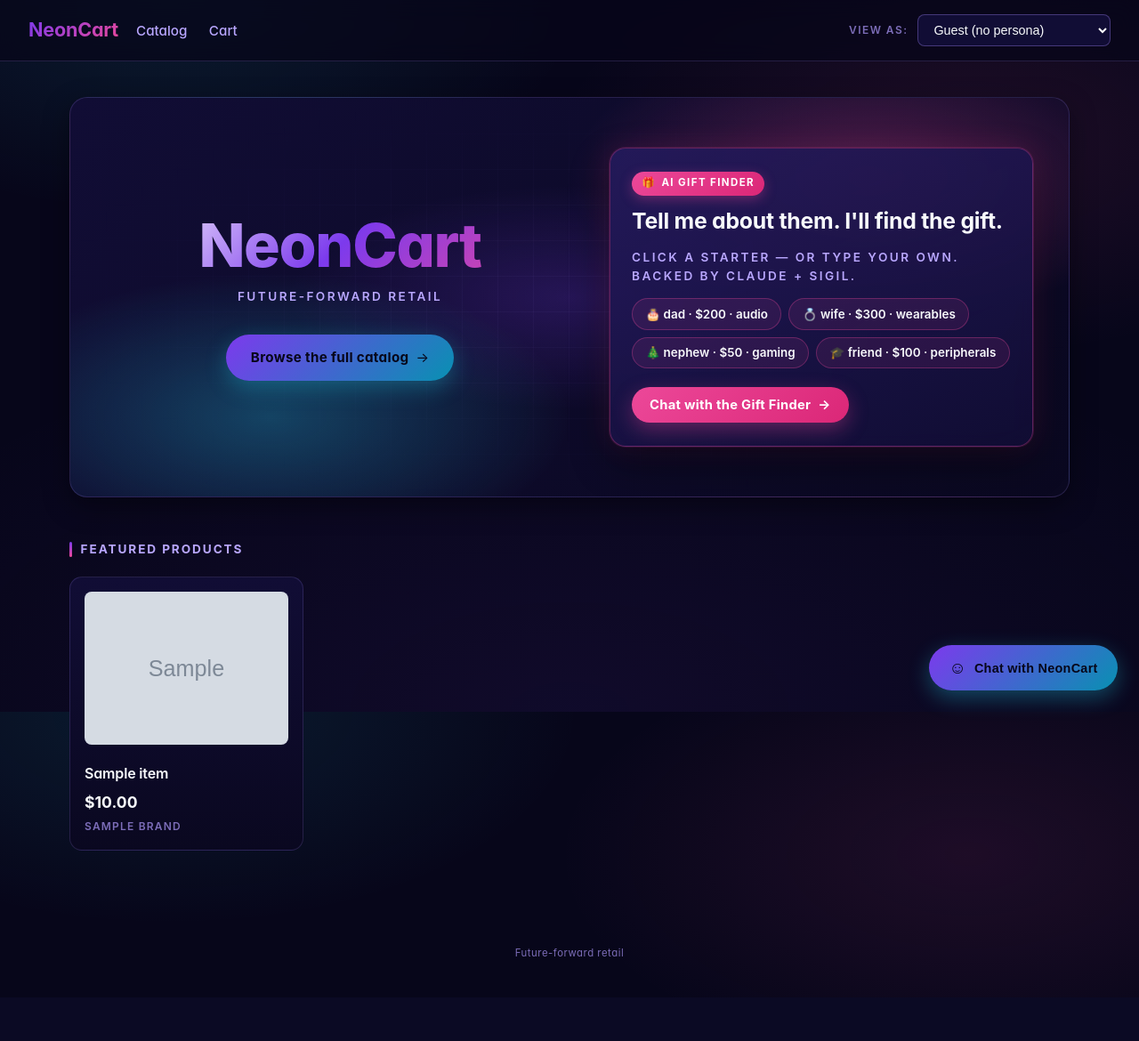
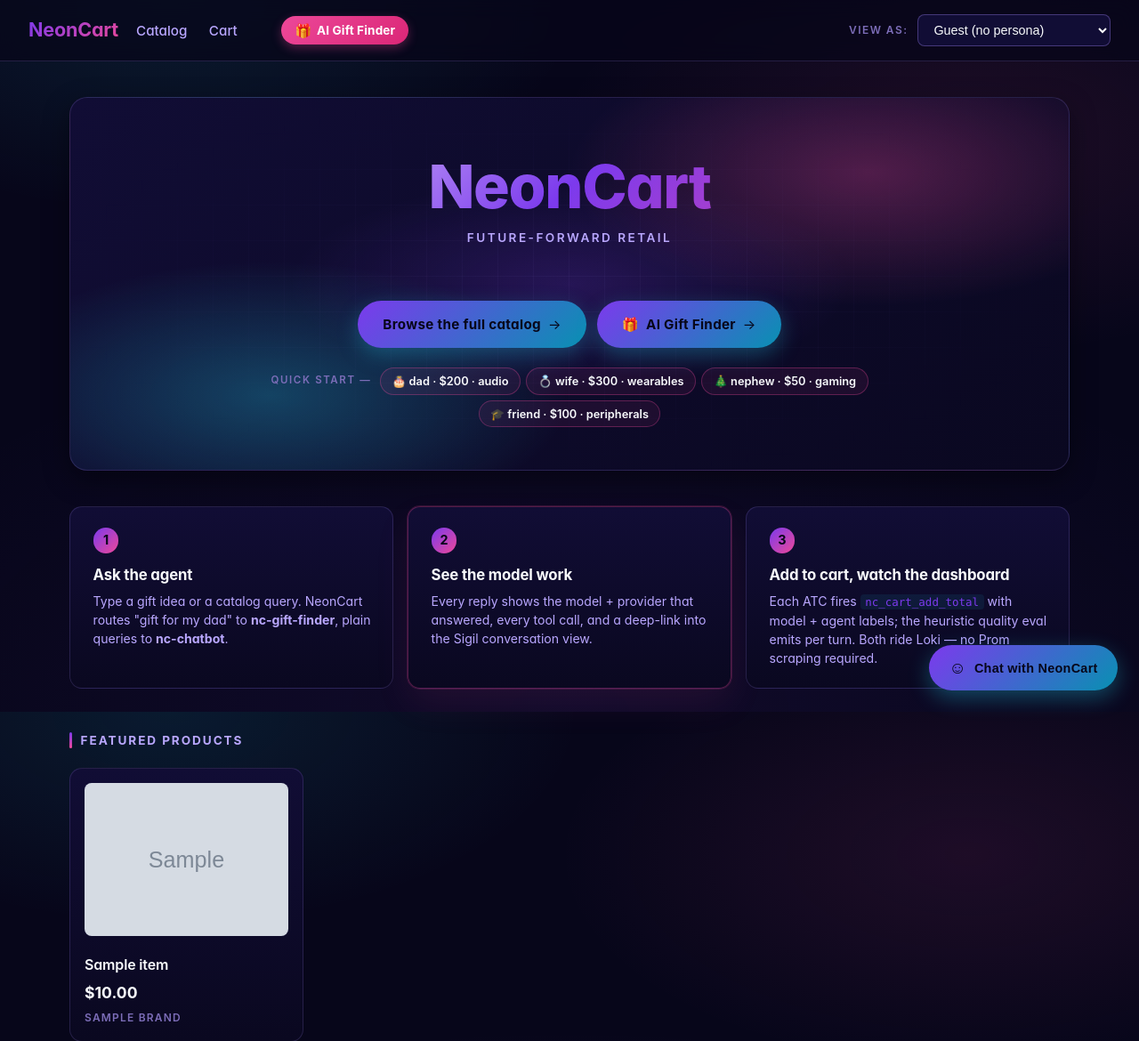
Before and after one commit to stephenwagner-grafana/observibelity, a FastAPI app: template src/neoncart/app/templates/index.html in a window 1280 px wide. Shown: the top 1170 px of the page at 89% size. Before the commit the page ends 1075 px from the top, so only its background shows below. Run offline with FastAPI, Linux system fonts and the light colour scheme; the template is opened without the code that fills it: most values are stand-ins (such as "Sample title", 1, 10 or a date in 2020); grey boxes marked "Sample" are stand-in pictures; data that the repository does not hold is empty; some libraries are stand-ins or nearby versions.

Commit message:
feat(homepage): nav-button gift finder + 3-step story strip + keyword-nav auto-redirect
User-facing changes drive a clearer demo narrative on the home page
without crowding the hero with a half-page gift card.

- Header nav: 🎁 AI Gift Finder magenta button next to Cart. Clicking
  opens the chat widget. Always visible across every page.
- Hero is single-column again. Brand wordmark + tagline, then two CTAs
  side-by-side (Browse the full catalog / 🎁 AI Gift Finder), then a
  one-line "Quick start —" row of four starter chips (🎂 dad · $200,
  💍 wife · $300, 🎄 nephew · $50, 🎓 friend · $100). Clicking a chip
  fires that exact prompt into the chat.
- New 3-step story strip below the hero ("Ask the agent → See the model
  work → Add to cart, watch the dashboard"). Middle step is magenta-
  accented so the eye lands on the AI o11y story.

Auto-navigate widened: keyword-fallback navigate actions with
target=category|search|cart now auto-redirect after 1.4s (same UX as
the explicit `navigate` tool's auto:true). target=product stays
click-only — we don't yank users from a multi-item summary to a single
detail page. Now "show me keyboards" lands directly on
/catalog?q=keyboard even when the model didn't call the navigate tool.

Co-Authored-By: Claude Opus 4.7 <noreply@anthropic.com>

```diff
--- a/src/neoncart/app/static/app.js
+++ b/src/neoncart/app/static/app.js
@@ -226,10 +226,20 @@
     }
     if (!href) return null;
     label = label || "Open";
+    // Auto-redirect for collection-ish targets even when the keyword
+    // fallback synthesised the action — users expect "show me keyboards"
+    // to land them ON the keyboards page, not show them a button to click.
+    // Product targets stay click-only so we don't yank the user away from
+    // a multi-item summary to a single detail page.
+    const collectionTarget =
+      nav.target === "category"
+      || nav.target === "search"
+      || nav.target === "cart";
+    const shouldAutoRedirect = nav.auto || collectionTarget;
     const a = document.createElement("a");
     a.className = "chat-nav-btn";
     a.href = href;
-    if (nav.auto) {
+    if (shouldAutoRedirect) {
       a.classList.add("chat-nav-btn--auto");
       a.innerHTML =
         `<span class="chat-nav-btn__spin" aria-hidden="true">↻</span> `
--- a/src/neoncart/app/static/style.css
+++ b/src/neoncart/app/static/style.css
@@ -143,16 +143,11 @@ a:hover { text-decoration: underline; }
 }
 
 /* ---- Hero --------------------------------------------------------- */
-/* Two-column layout above 900px: brand block on the left, AI Gift Finder
-   card on the right (slightly offset upward via grid-row alignment to
-   sit "top-center, a bit right" per the home-page brief). Collapses to
-   a single stacked column on mobile, brand on top, gift card below. */
+/* Single centered column (gift-finder lives in the top nav now, not the
+   hero). Brand wordmark on top, two CTAs below ("Browse the full catalog"
+   in cyan + "AI Gift Finder" in magenta), starter prompt chips beneath. */
 .nc-hero {
-  display: grid;
-  grid-template-columns: 1.05fr 0.95fr;
-  gap: 2.5rem;
-  align-items: center;
-  padding: 3.5rem 2.5rem;
+  padding: 4rem 2.5rem 3rem;
   background:
     radial-gradient(ellipse 50% 60% at 80% 20%, rgba(236, 72, 153, 0.30), transparent 60%),
     radial-gradient(ellipse 50% 60% at 20% 80%, rgba(34, 211, 238, 0.28), transparent 60%),
@@ -160,21 +155,131 @@ a:hover { text-decoration: underline; }
     linear-gradient(135deg, var(--surface) 0%, var(--bg-2) 100%);
   border: 1px solid var(--border);
   border-radius: 20px;
+  text-align: center;
   position: relative;
   overflow: hidden;
   box-shadow: var(--shadow-card);
 }
-.nc-hero__main {
-  text-align: center;
+.nc-hero__main { position: relative; z-index: 1; }
+.nc-hero__actions {
+  display: inline-flex;
+  flex-wrap: wrap;
+  gap: 0.75rem;
+  margin-top: 1.75rem;
+  justify-content: center;
+}
+.nc-cta--gift {
+  background: linear-gradient(135deg, var(--accent-color) 0%, #db2777 100%);
+  color: #fff !important;
+  box-shadow: 0 8px 24px rgba(236, 72, 153, 0.32);
+  border: 0;
+  font-family: inherit;
+}
+.nc-cta--gift::after { content: ""; }
+.nc-cta--gift:hover {
+  box-shadow: 0 12px 32px rgba(236, 72, 153, 0.45);
+}
+.nc-hero__starter {
+  margin-top: 1.4rem;
+  display: inline-flex; flex-wrap: wrap;
+  gap: 0.4rem; justify-content: center; align-items: center;
+  max-width: 760px;
+}
+.nc-hero__starter-lead {
+  color: var(--text-dim);
+  font-size: 0.72rem; font-weight: 600;
+  letter-spacing: 0.14em; text-transform: uppercase;
+  margin-right: 0.2rem;
+}
+.nc-hero__chip {
+  display: inline-flex; align-items: center; gap: 0.3rem;
+  padding: 0.42rem 0.78rem;
+  font-size: 0.8rem; font-weight: 600;
+  font-family: inherit;
+  color: var(--text);
+  background: rgba(236, 72, 153, 0.08);
+  border: 1px solid var(--accent-color-soft);
+  border-radius: 999px;
+  cursor: pointer;
+  transition: background .12s ease, color .12s ease, transform .12s ease, border-color .12s ease;
+}
+.nc-hero__chip:hover {
+  background: var(--accent-color);
+  color: #fff;
+  border-color: var(--accent-color);
+  transform: translateY(-1px);
+}
+
+/* Top-nav AI Gift Finder button — magenta pill living next to Cart. */
+.nc-nav__gift-btn {
+  display: inline-flex; align-items: center; gap: 0.35rem;
+  margin-left: 1.25rem;
+  padding: 0.42rem 0.95rem;
+  font-size: 0.85rem; font-weight: 700;
+  font-family: inherit;
+  letter-spacing: 0.01em;
+  color: #fff;
+  background: linear-gradient(135deg, var(--accent-color) 0%, #db2777 100%);
+  border: 0;
+  border-radius: 999px;
+  cursor: pointer;
+  box-shadow: 0 4px 12px rgba(236, 72, 153, 0.32);
+  transition: transform .12s ease, box-shadow .15s ease;
+}
+.nc-nav__gift-btn:hover {
+  transform: translateY(-1px);
+  box-shadow: 0 6px 16px rgba(236, 72, 153, 0.45);
+}
+.nc-nav__gift-icon { font-size: 0.95rem; }
+@media (max-width: 720px) {
+  .nc-nav__gift-btn { padding: 0.35rem 0.7rem; font-size: 0.78rem; }
+  .nc-nav__gift-btn .nc-nav__gift-icon + * { display: none; }
+}
+
+/* ---- Story strip ("how the AI shows its work") -------------------- */
+.nc-story { margin: 2.5rem 0; }
+.nc-story__grid {
+  list-style: none; padding: 0; margin: 0;
+  display: grid; gap: 1rem;
+  grid-template-columns: repeat(auto-fit, minmax(240px, 1fr));
+}
+.nc-story__step {
   position: relative;
-  z-index: 1;
+  padding: 1.4rem 1.4rem 1.4rem 1.6rem;
+  background: linear-gradient(180deg, var(--surface) 0%, var(--bg-2) 100%);
+  border: 1px solid var(--border);
+  border-radius: var(--radius);
 }
-@media (max-width: 900px) {
-  .nc-hero {
-    grid-template-columns: 1fr;
-    text-align: center;
-    padding: 3rem 1.5rem;
-  }
+.nc-story__step--accent {
+  border-color: var(--accent-color-soft);
+  box-shadow: 0 0 0 1px rgba(236, 72, 153, 0.18), 0 18px 40px rgba(236, 72, 153, 0.08);
+}
+.nc-story__num {
+  display: inline-flex; align-items: center; justify-content: center;
+  width: 1.8rem; height: 1.8rem;
+  font-size: 0.9rem; font-weight: 700;
+  border-radius: 50%;
+  color: var(--bg);
+  background: linear-gradient(135deg, var(--primary-color) 0%, var(--accent-color) 100%);
+  margin-bottom: 0.7rem;
+}
+.nc-story__step h3 {
+  margin: 0 0 0.4rem;
+  font-size: 1.05rem; font-weight: 700;
+  letter-spacing: -0.01em;
+}
+.nc-story__step p {
+  margin: 0;
+  color: var(--text-muted);
+  font-size: 0.88rem; line-height: 1.5;
+}
+.nc-story__step code {
+  font-family: ui-monospace, SFMono-Regular, Menlo, monospace;
+  font-size: 0.78rem;
+  color: var(--primary-color);
+  background: rgba(34, 211, 238, 0.08);
+  padding: 0.05rem 0.35rem;
+  border-radius: 4px;
 }
 .nc-hero::before {
   /* subtle scan-line grid */
--- a/src/neoncart/app/templates/base.html
+++ b/src/neoncart/app/templates/base.html
@@ -21,6 +21,15 @@
       <a href="/cart" class="nc-cart-link" id="nc-cart-link">
         Cart<span class="nc-cart-count" id="nc-cart-count" aria-live="polite"></span>
       </a>
+      <button
+        type="button"
+        class="nc-nav__gift-btn"
+        data-gift-open="true"
+        aria-label="Open AI Gift Finder"
+      >
+        <span class="nc-nav__gift-icon" aria-hidden="true">🎁</span>
+        AI Gift Finder
+      </button>
     </nav>
     {% if personas %}
     <div class="persona-picker">
--- a/src/neoncart/app/templates/index.html
+++ b/src/neoncart/app/templates/index.html
@@ -2,41 +2,66 @@
 {% block title %}{{ branding.name }} — {{ branding.tagline }}{% endblock %}
 
 {% block content %}
-<section class="nc-hero">
+<section class="nc-hero nc-hero--single">
   <div class="nc-hero__main">
     <h1>{{ branding.name }}</h1>
     <p>{{ branding.tagline }}</p>
-    <a class="nc-cta" href="/catalog">Browse the full catalog</a>
-  </div>
-
-  <aside class="nc-hero__gift" aria-label="AI Gift Finder">
-    <div class="nc-hero__gift-tag"><span aria-hidden="true">🎁</span> AI Gift Finder</div>
-    <h2 class="nc-hero__gift-title">Tell me about them. I'll find the gift.</h2>
-    <p class="nc-hero__gift-sub">
-      Click a starter — or type your own. Backed by Claude + Sigil.
-    </p>
-    <div class="nc-hero__gift-chips">
-      <button type="button" class="nc-hero__gift-chip"
+    <div class="nc-hero__actions">
+      <a class="nc-cta" href="/catalog">Browse the full catalog</a>
+      <button type="button" class="nc-cta nc-cta--gift" data-gift-open="true">
+        <span aria-hidden="true">🎁</span> AI Gift Finder
+      </button>
+    </div>
+    <div class="nc-hero__starter" aria-label="Gift starters">
+      <span class="nc-hero__starter-lead">Quick start —</span>
+      <button type="button" class="nc-hero__chip"
               data-gift-prompt="birthday gift for my dad under $200, he likes audio">
         🎂 dad · $200 · audio
       </button>
-      <button type="button" class="nc-hero__gift-chip"
+      <button type="button" class="nc-hero__chip"
               data-gift-prompt="anniversary gift for my wife around $300, into wearables">
         💍 wife · $300 · wearables
       </button>
-      <button type="button" class="nc-hero__gift-chip"
+      <button type="button" class="nc-hero__chip"
               data-gift-prompt="holiday gift for my 10-year-old nephew under $50, into gaming">
         🎄 nephew · $50 · gaming
       </button>
-      <button type="button" class="nc-hero__gift-chip"
+      <button type="button" class="nc-hero__chip"
               data-gift-prompt="graduation gift for my best friend around $100, peripherals">
         🎓 friend · $100 · peripherals
       </button>
     </div>
-    <button type="button" class="nc-hero__gift-cta" data-gift-open="true">
-      Chat with the Gift Finder <span aria-hidden="true">→</span>
-    </button>
-  </aside>
+  </div>
+</section>
+
+<section class="nc-story" aria-label="How NeonCart's AI shows its work">
+  <ol class="nc-story__grid">
+    <li class="nc-story__step">
+      <span class="nc-story__num">1</span>
+      <h3>Ask the agent</h3>
+      <p>
+        Type a gift idea or a catalog query. NeonCart routes "gift for my dad"
+        to <strong>nc-gift-finder</strong>, plain queries to <strong>nc-chatbot</strong>.
+      </p>
+    </li>
+    <li class="nc-story__step nc-story__step--accent">
+      <span class="nc-story__num">2</span>
+      <h3>See the model work</h3>
+      <p>
+        Every reply shows the model + provider that answered, every tool call,
+        and a deep-link into the Sigil conversation view.
+      </p>
+    </li>
+    <li class="nc-story__step">
+      <span class="nc-story__num">3</span>
+      <h3>Add to cart, watch the dashboard</h3>
+      <p>
+        Each ATC fires <code>nc_cart_add_total</code> with model + agent labels;
+        the heuristic quality eval emits per turn. Both ride Loki — no Prom
+        scraping required.
+      </p>
+    </li>
+  </ol>
 </section>
 
 <section class="nc-section">
@@ -61,7 +86,7 @@
     </div>
   {% else %}
     <p class="nc-empty">
-      Catalog is still loading. Try the chat widget — ask for what you want.
+      Catalog is still loading. Try the AI Gift Finder — top right.
     </p>
   {% endif %}
 </section>
```
